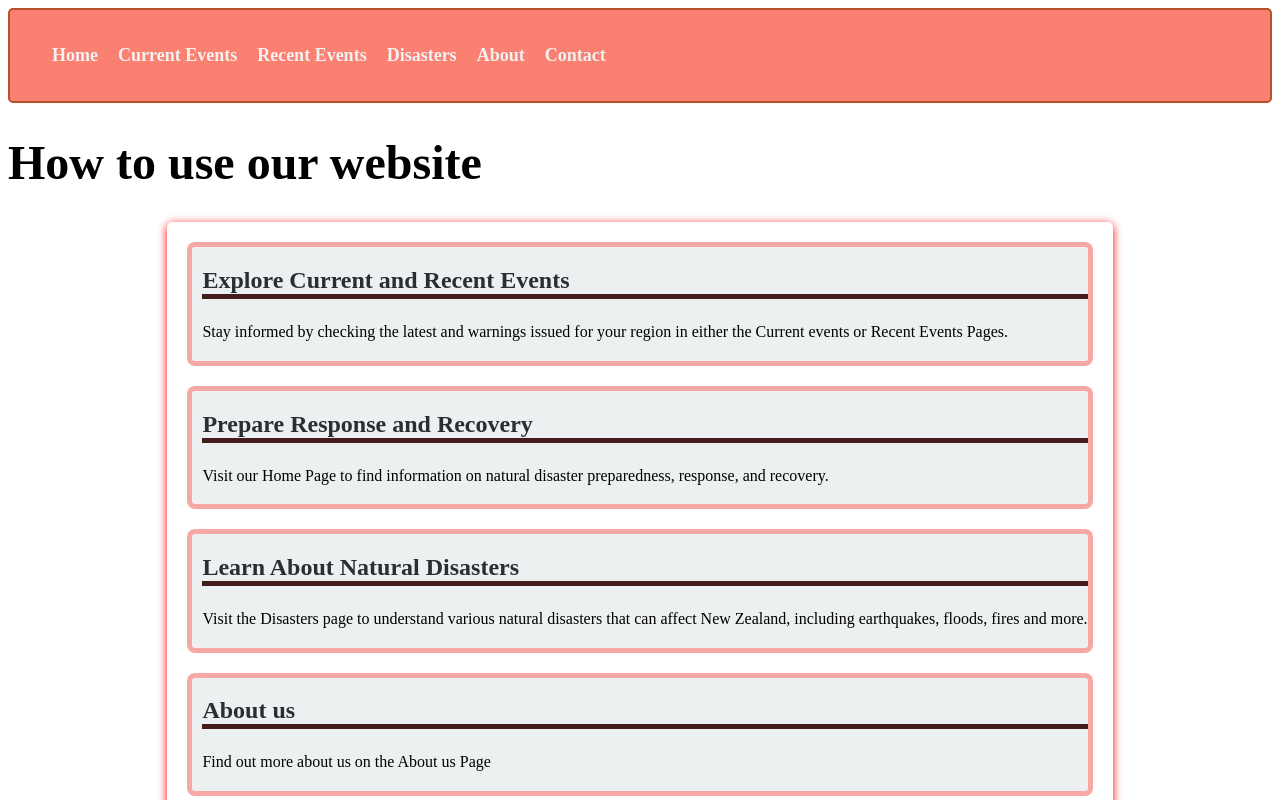
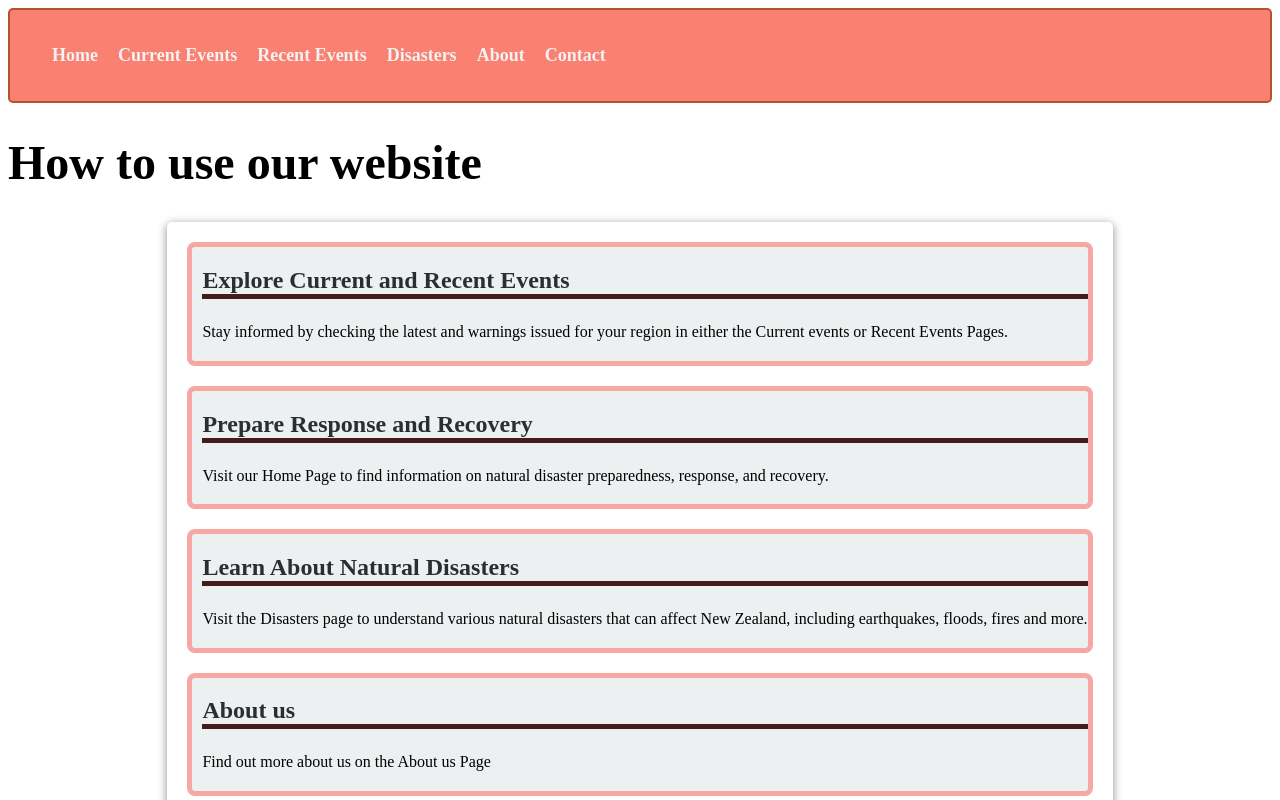
Before and after one commit to BIT-Studio-3/group-project-25-1-scade, a SvelteKit app in the folder disaster/disaster/: page /howToUse in a window 1280 px wide. Shown: the top 800 px of the page. Built offline with nearby package versions, Linux system fonts and the light colour scheme.

Commit message:
change shadow color

```diff
--- a/disaster/disaster/src/routes/howToUse/+page.svelte
+++ b/disaster/disaster/src/routes/howToUse/+page.svelte
@@ -56,7 +56,7 @@
         background-color: #ffff;
         padding: 20px;
         border-radius: 5px;
-        box-shadow: 0 2px 10px rgb(255, 7, 7);
+        box-shadow: 0 2px 10px rgb(137, 137, 137);
         margin-bottom: 20px;
     }
 
```
